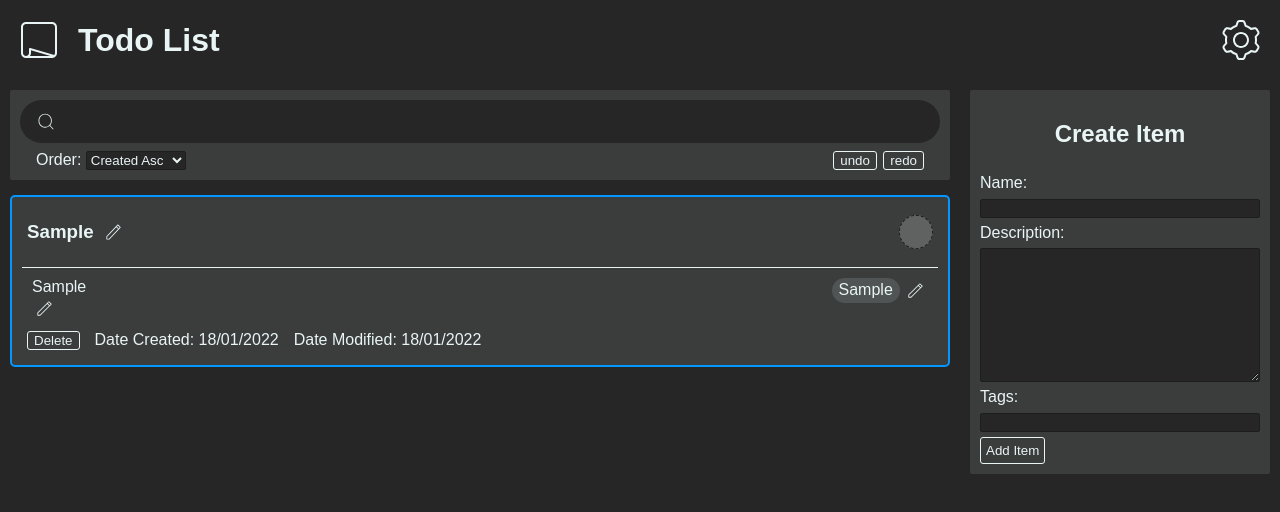
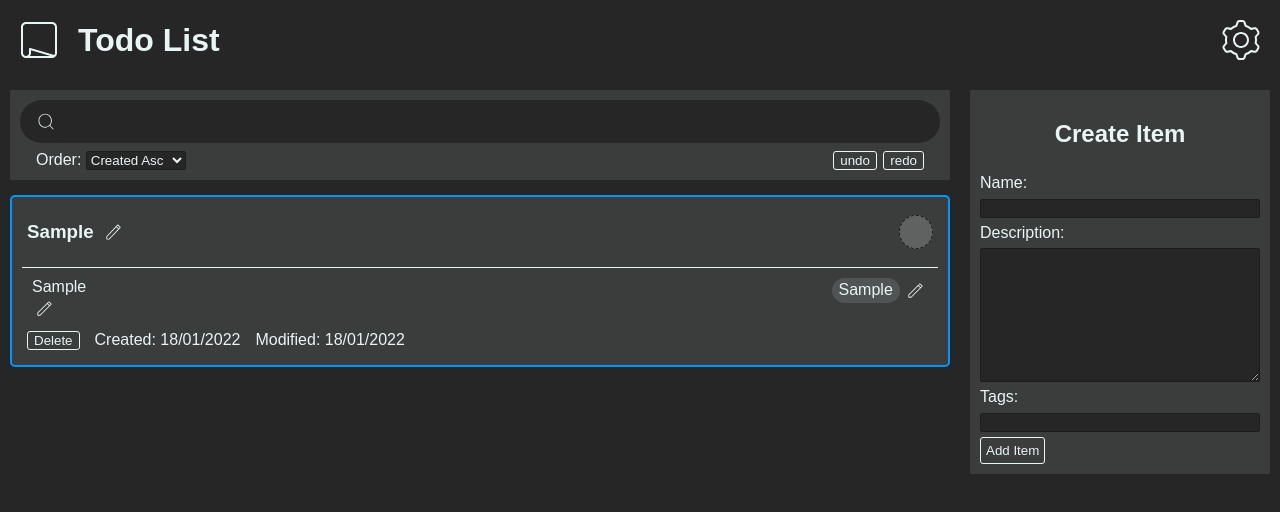
Before and after one commit to jamie-thompson-1024/TODO-React-App, a React (Create React App) app in the folder todo-app-react/: page / in a window 1280 px wide. Both pictures are taken after typing "Sample", "Sample", "Sample" into the empty fields and a click on the button "Add Item". Shown: the top 512 px of the page. Built offline with nearby package versions, Linux system fonts and the light colour scheme.

Commit message:
Update Label

```diff
--- a/todo-app-react/src/Components/ItemViewer/Item.tsx
+++ b/todo-app-react/src/Components/ItemViewer/Item.tsx
@@ -200,10 +200,10 @@ function Item(props: ItemProps)
                         Delete
                     </button>
                     <span>
-                        Date Created: {new Date(props.dateCreated).toLocaleDateString('en-NZ')}
+                        Created: {new Date(props.dateCreated).toLocaleDateString('en-NZ')}
                     </span>
                     <span>
-                        Date Modified: {new Date(props.dateModified).toLocaleDateString('en-NZ')}
+                        Modified: {new Date(props.dateModified).toLocaleDateString('en-NZ')}
                     </span>
                 </div>
             </div>
```
